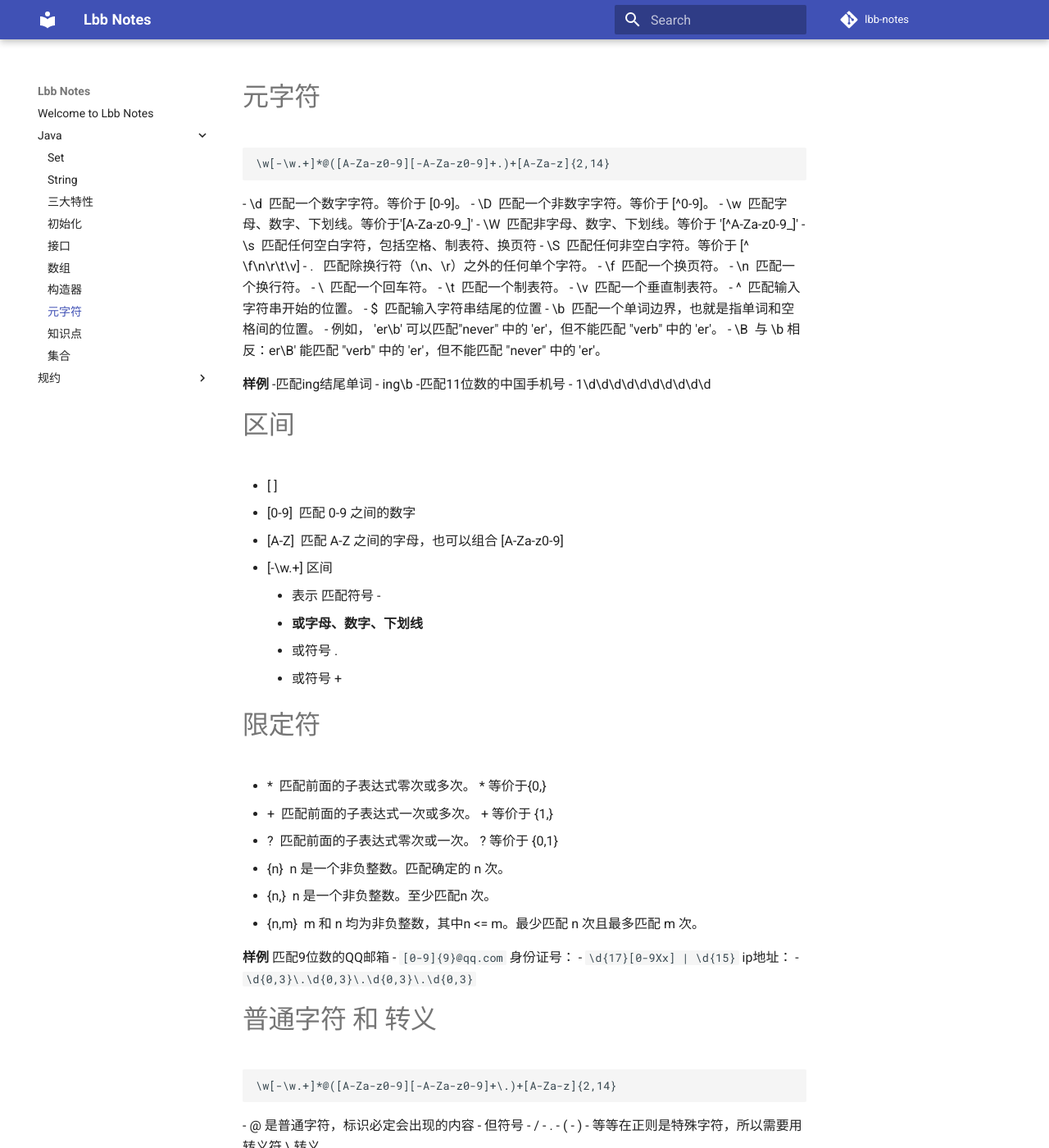
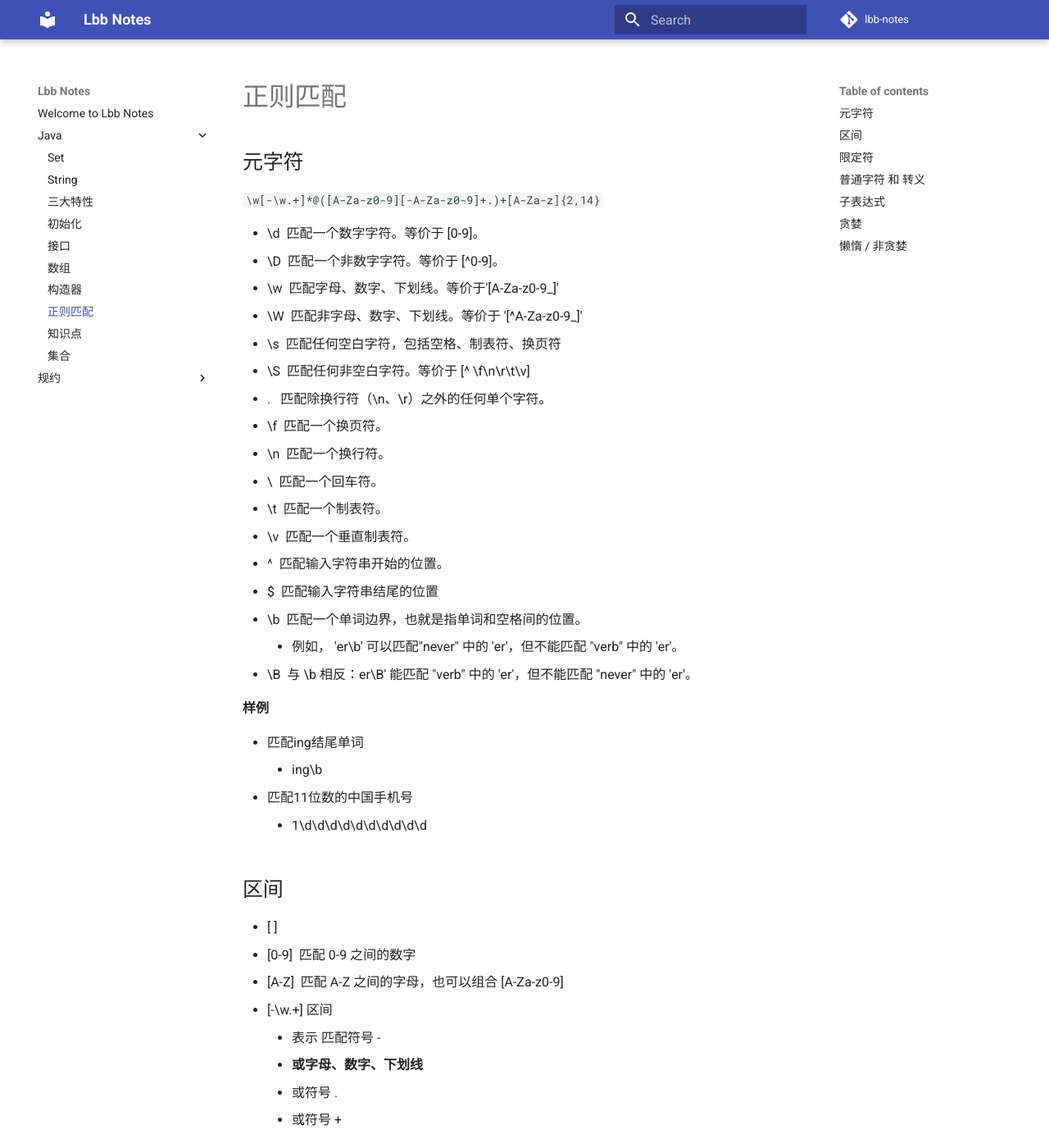
Before and after one commit to ban-l/lbb-notes, an MkDocs documentation site: the page built from docs/Java/正则匹配.md, in a window 1280 px wide and 1400 px high. Shown: the whole window at 82% size. Built offline with MkDocs 1.6.1 and Material for MkDocs 9.7.7, drawn with Linux system fonts in a browser that asks for light colours; comment, search, counter and statistics services are not loaded; some of the changed text lies outside the part shown.

Commit message:
正则匹配

````diff
--- a/docs/Java/正则匹配.md
+++ b/docs/Java/正则匹配.md
@@ -1,7 +1,9 @@
-# 元字符
-```
-\w[-\w.+]*@([A-Za-z0-9][-A-Za-z0-9]+.)+[A-Za-z]{2,14}
-```
+# 正则匹配
+
+## 元字符
+
+`\w[-\w.+]*@([A-Za-z0-9][-A-Za-z0-9]+.)+[A-Za-z]{2,14}`
+
 - \d  匹配一个数字字符。等价于 [0-9]。
 - \D  匹配一个非数字字符。等价于 [^0-9]。
 - \w  匹配字母、数字、下划线。等价于'[A-Za-z0-9_]'
@@ -21,12 +23,13 @@
 - \B  与 \b 相反：er\B' 能匹配 "verb" 中的 'er'，但不能匹配 "never" 中的 'er'。
 
 **样例**
--匹配ing结尾单词
-- ing\b
--匹配11位数的中国手机号
-- 1\d\d\d\d\d\d\d\d\d\d
 
-# 区间
+- 匹配ing结尾单词
+	- ing\b
+- 匹配11位数的中国手机号
+	- 1\d\d\d\d\d\d\d\d\d\d
+
+## 区间
 - [ ]
 - [0-9]  匹配 0-9 之间的数字
 - [A-Z]  匹配 A-Z 之间的字母，也可以组合 [A-Za-z0-9]
@@ -36,26 +39,28 @@
 	- 或符号 .
 	- 或符号 +
 
-# 限定符
-- *  匹配前面的子表达式零次或多次。 * 等价于{0,}
-- +  匹配前面的子表达式一次或多次。 + 等价于 {1,}
+## 限定符
+- `*`匹配前面的子表达式零次或多次。 * 等价于{0,}
+- `+`匹配前面的子表达式一次或多次。 + 等价于 {1,}
 - ?  匹配前面的子表达式零次或一次。 ? 等价于 {0,1}
 - {n}  n 是一个非负整数。匹配确定的 n 次。
 - {n,}  n 是一个非负整数。至少匹配n 次。
 - {n,m}  m 和 n 均为非负整数，其中n <= m。最少匹配 n 次且最多匹配 m 次。
 
 **样例**
-匹配9位数的QQ邮箱
-- `[0-9]{9}@qq.com`
-身份证号：
-- `\d{17}[0-9Xx] | \d{15}`
-ip地址：
-- `\d{0,3}\.\d{0,3}\.\d{0,3}\.\d{0,3}`
 
-# 普通字符 和 转义
+- 匹配9位数的QQ邮箱
+	- `[0-9]{9}@qq.com`
+- 身份证号：
+	- `\d{17}[0-9Xx] | \d{15}`
+- ip地址：
+	- `\d{0,3}\.\d{0,3}\.\d{0,3}\.\d{0,3}`
+
+## 普通字符 和 转义
 ```
 \w[-\w.+]*@([A-Za-z0-9][-A-Za-z0-9]+\.)+[A-Za-z]{2,14}
 ```
+
 - @ 是普通字符，标识必定会出现的内容
 - 但符号
 - /
@@ -64,36 +69,44 @@
 - )
 - 等等在正则是特殊字符，所以需要用转义符 \ 转义
 
-# 子表达式
+## 子表达式
 
 用**圆括号**组成一个比较复杂的匹配模式，那么一个圆括号的部分我们可以看作是一个子表达式。
 ```
 var reg=/(\d)([a-z]*)/gi
 ```
+
 - (\d)就是第一个子表达式
 - `([a-z])` 是第二个子表达式
 
 
-# 贪婪
+## 贪婪
 当正则表达式中包含能接受重复的限定符时
+
 通常的行为是（在使整个表达式能得到匹配的前提下）**匹配尽可能多**的字符
-这匹配方式叫做贪婪匹配。
+
+这匹配方式叫做贪婪匹配
+
 ```
- var str = '1adkk adkkk adkkkk';
- var reg = /([a-z]){4,6}/gi;
- var result = str.match(reg);
- console.log(result);
+var str = '1adkk adkkk adkkkk';
+var reg = /([a-z]){4,6}/gi;
+var result = str.match(reg);
+console.log(result);
+
 输出结果：
-    0: "adkk"
-    1: "adkkk"
-    2: "adkkkk"
+0: "adkk"
+1: "adkkk"
+2: "adkkkk"
 ```
 
 
-# 懒惰 / 非贪婪
+## 懒惰 / 非贪婪
 当正则表达式中包含能接受重复的限定符时
+
 通常的行为是（在使整个表达式能得到匹配的前提下）**匹配尽可能少**的字符
+
 这匹配方式叫做懒惰匹配
+
 - 懒惰量词是在贪婪量词后面加个 `?`
 - *?  重复多次，但尽可能少重复
 - +? 重复1次、多次，但尽可能少重复
@@ -105,6 +118,7 @@
 var reg = /(\w{3,4}?)/gi;
 var result = str.match(reg);
 console.log(result);
+
 输出结果：
 0: "1ad"
 1: "adk"
````
